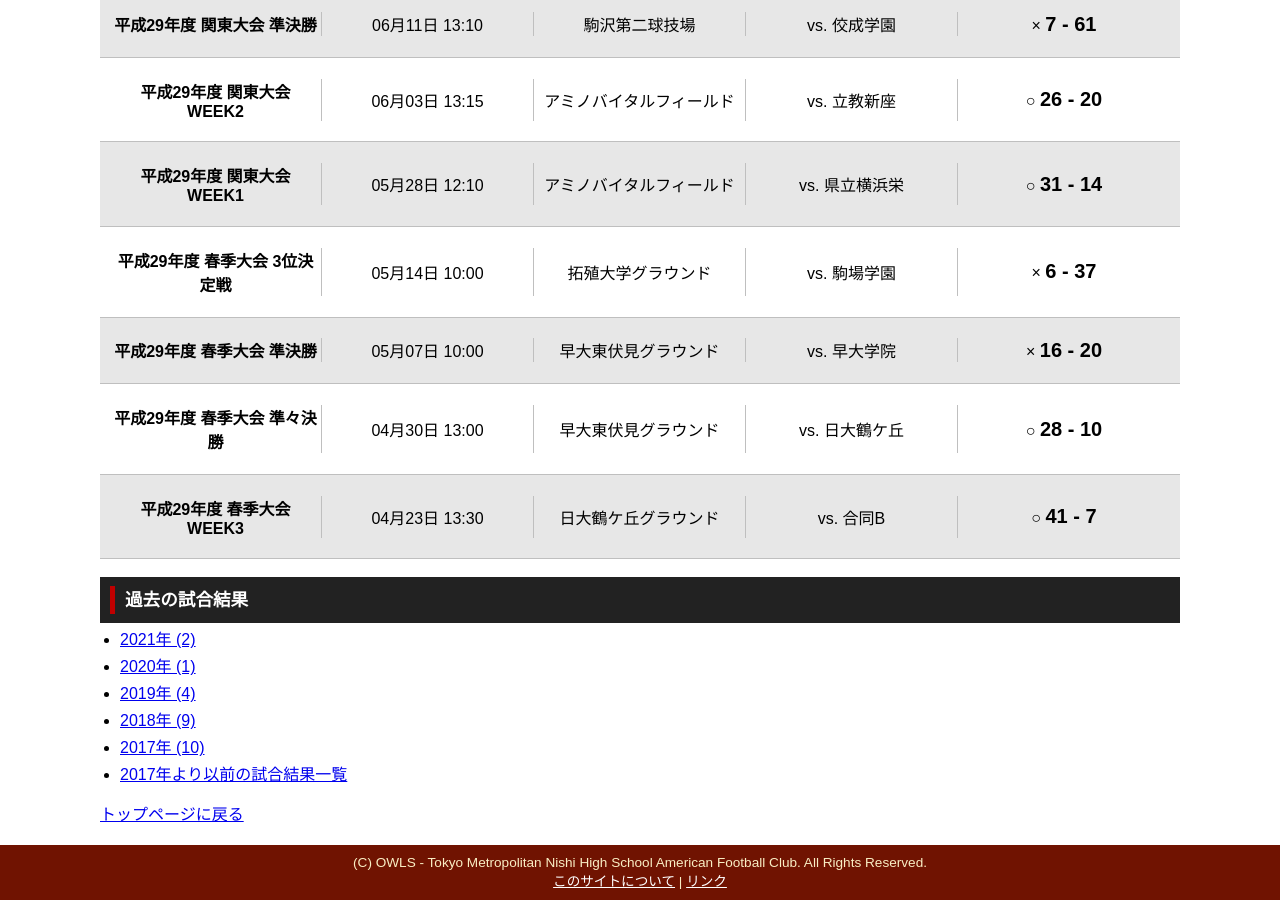
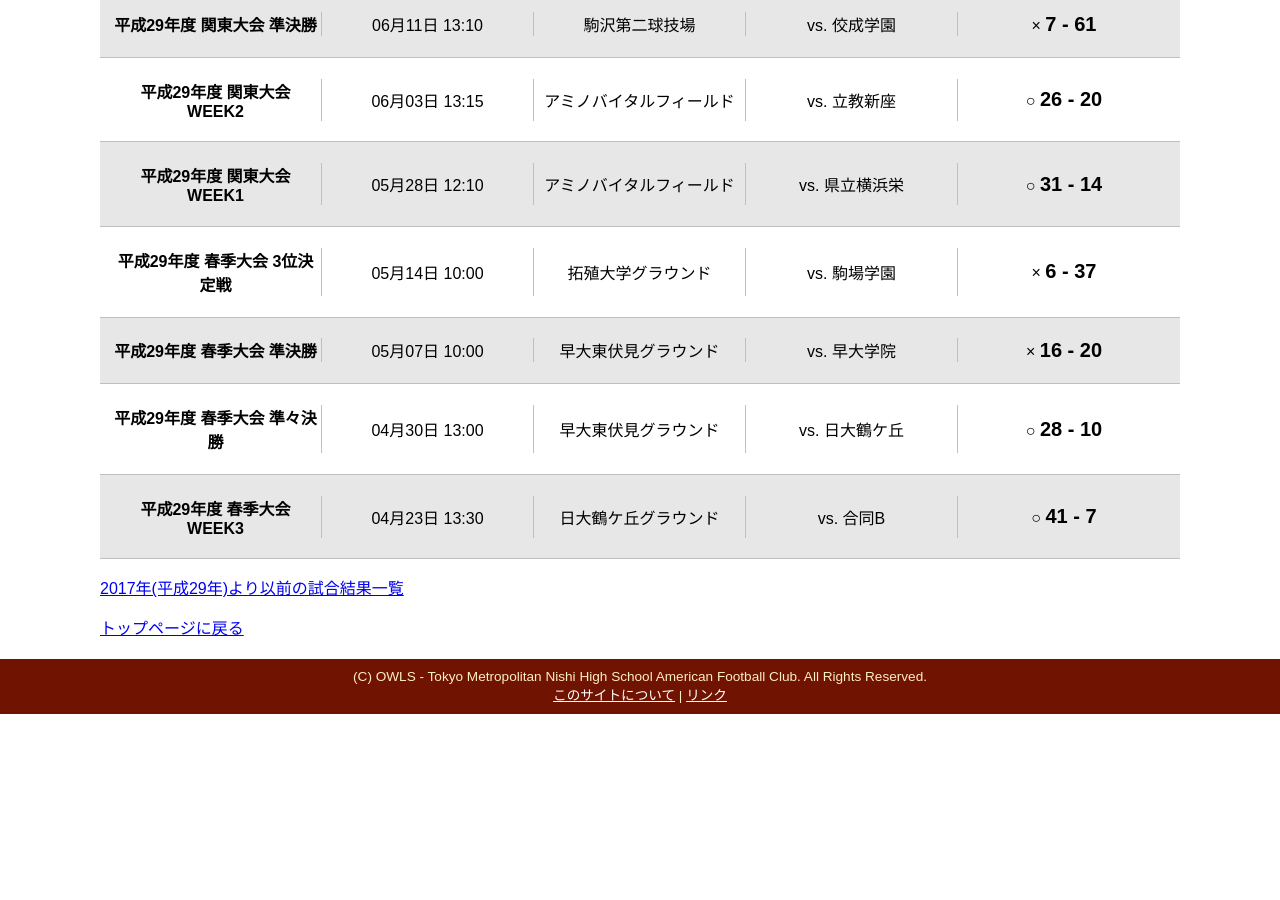
Before and after one commit to numa72/nishi-owls, a Jekyll site: the page built from game/all.html, in a window 1280 px wide and 900 px high, scrolled down 1831 px. Built offline with Jekyll 4.4.1, drawn with Linux system fonts in a browser that asks for light colours; some web fonts are replaced; after the commit the page ends 2545 px from its top, so only the background shows below that.

Commit message:
simplify all games page

```diff
--- a/game/all.html
+++ b/game/all.html
@@ -9,19 +9,6 @@ title: すべての試合結果
 {% assign games = site.games | reverse %}
 {% include games_list.html games=games %}
 
-<h2>過去の試合結果</h2>
-
-<ul>
-    {% comment %} TODO can we avoid N^2 computation easily? {% endcomment %}
-    {% for year in site.game_years reversed %}
-    {% assign num = 0 %}
-    {% for game in site.games %}
-    {% assign y = game.date | date : "%Y" | plus: 0 %}
-    {% if y == year.year %}{% assign num = num | plus: 1 %}{% endif %}
-    {% endfor %}
-    <li><a href="{{ year.url }}">{{ year.year }}年 ({{ num }})</a></li>
-    {% endfor %}
-    <li><a href="old-games.html">2017年より以前の試合結果一覧</a></li>
-</ul>
+<p><a href="old-games.html">2017年(平成29年)より以前の試合結果一覧</a></p>
 
 <p><a href="/">トップページに戻る</a></p>
```
